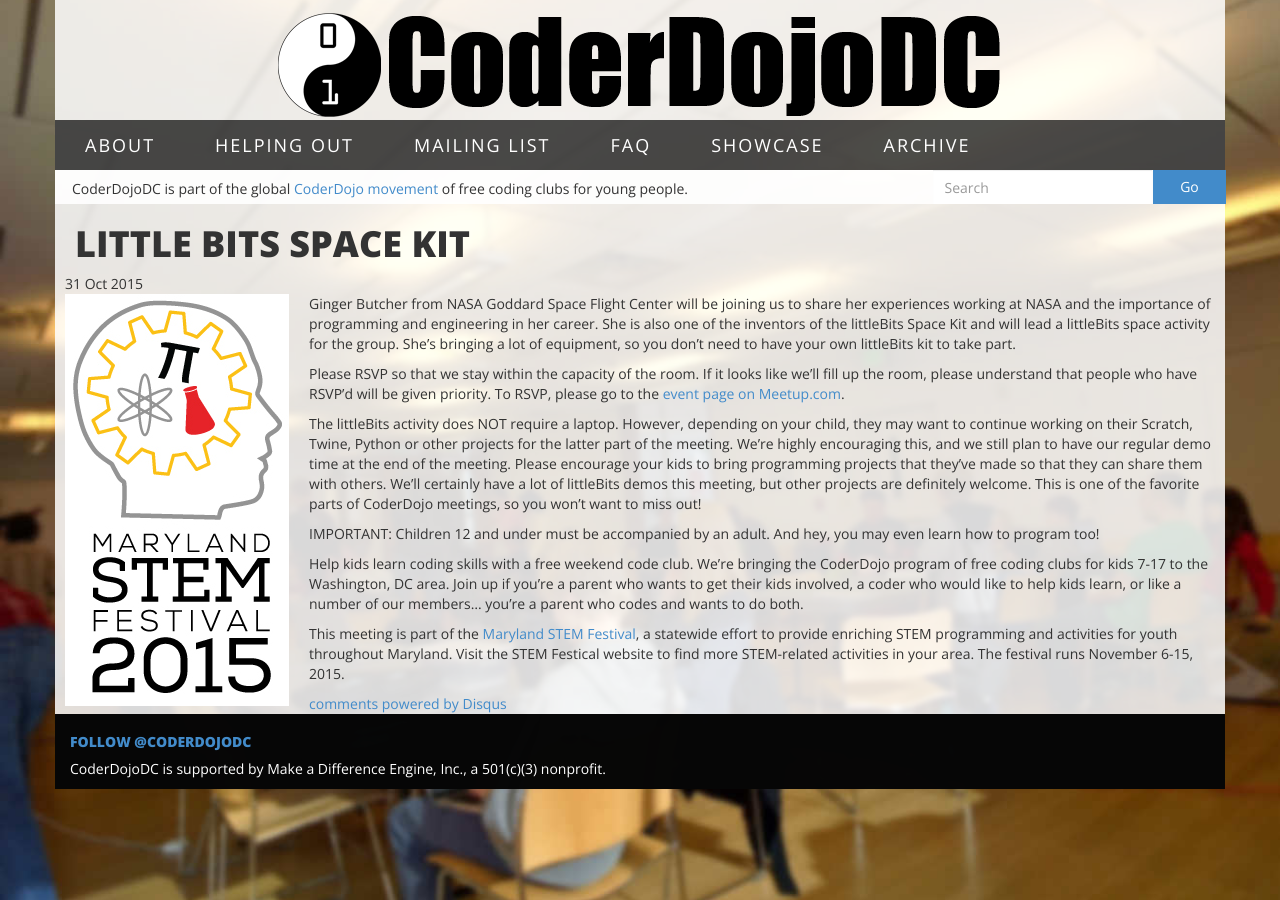
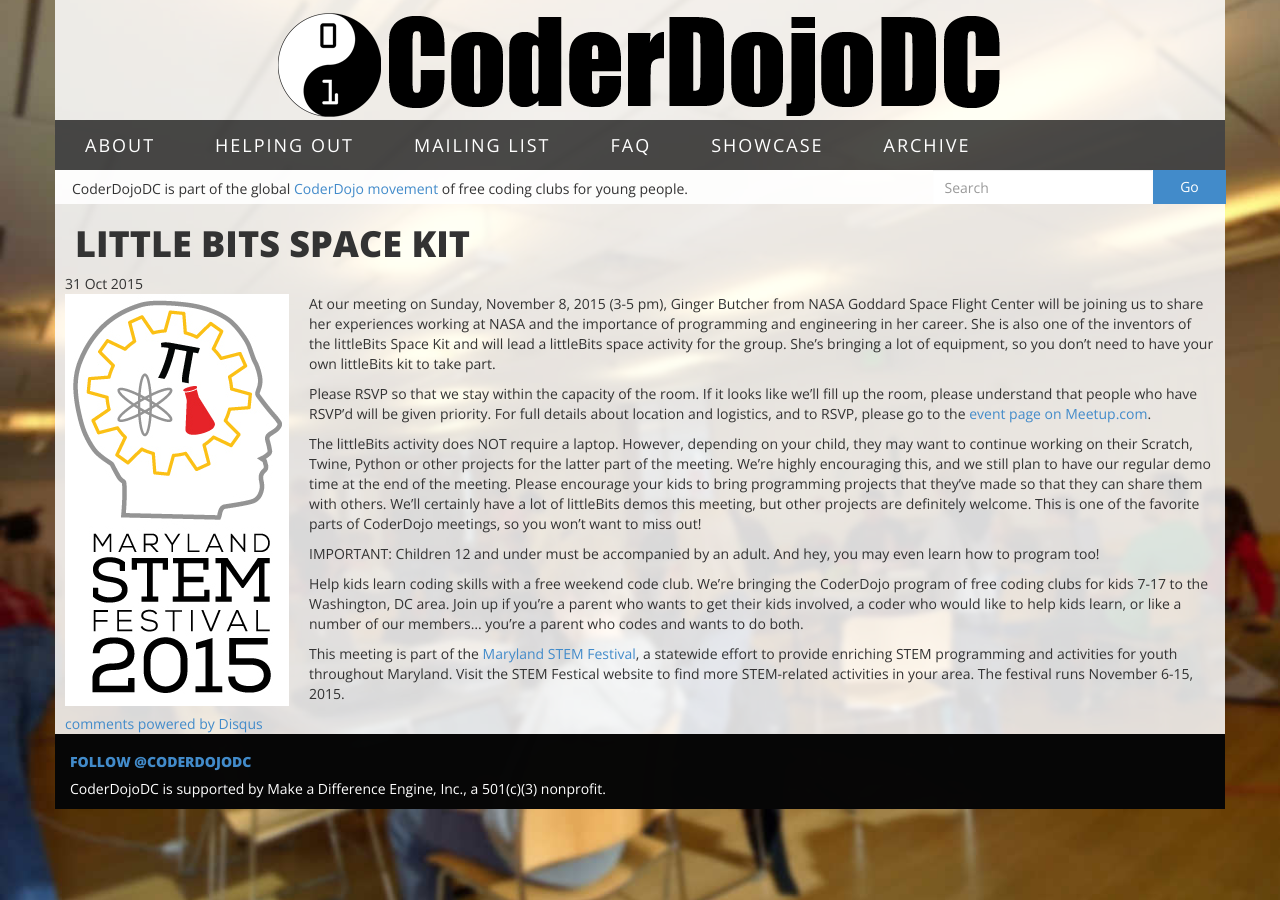
Before and after one commit to CoderDojoDC/CoderDojoDC.github.io, a Jekyll site: the page built from _posts/2015-10-31-littlebits-STEMfest.md, in a window 1280 px wide. Built offline with Jekyll 4.4.1, drawn with Linux system fonts in a browser that asks for light colours; Markdown is read by kramdown in place of the engine named in the settings; comment, search, counter and statistics services are not loaded.

Commit message:
add date specifics

```diff
--- a/_posts/2015-10-31-littlebits-STEMfest.md
+++ b/_posts/2015-10-31-littlebits-STEMfest.md
@@ -7,9 +7,9 @@ tags: [stemfestival, littlebits]
 
 <div style="float:left; padding-right:20px"><img src="/assets/stemfest_vertical.jpg" alt="Maryland STEM Festival Logo" /></div>
 
-Ginger Butcher from NASA Goddard Space Flight Center will be joining us to share her experiences working at NASA and the importance of programming and engineering in her career. She is also one of the inventors of the littleBits Space Kit and will lead a littleBits space activity for the group. She's bringing a lot of equipment, so you don't need to have your own littleBits kit to take part.
+At our meeting on Sunday, November 8, 2015 (3-5 pm), Ginger Butcher from NASA Goddard Space Flight Center will be joining us to share her experiences working at NASA and the importance of programming and engineering in her career. She is also one of the inventors of the littleBits Space Kit and will lead a littleBits space activity for the group. She's bringing a lot of equipment, so you don't need to have your own littleBits kit to take part.
 
-Please RSVP so that we stay within the capacity of the room. If it looks like we'll fill up the room, please understand that people who have RSVP'd will be given priority. To RSVP, please go to the [event page on Meetup.com](http://www.meetup.com/CoderDojoDC/events/226218811/).
+Please RSVP so that we stay within the capacity of the room. If it looks like we'll fill up the room, please understand that people who have RSVP'd will be given priority. For full details about location and logistics, and to RSVP, please go to the [event page on Meetup.com](http://www.meetup.com/CoderDojoDC/events/226218811/).
 
 The littleBits activity does NOT require a laptop. However, depending on your child, they may want to continue working on their Scratch, Twine, Python or other projects for the latter part of the meeting. We're highly encouraging this, and we still plan to have our regular demo time at the end of the meeting. Please encourage your kids to bring programming projects that they've made so that they can share them with others. We'll certainly have a lot of littleBits demos this meeting, but other projects are definitely welcome. This is one of the favorite parts of CoderDojo meetings, so you won't want to miss out!
 
```
